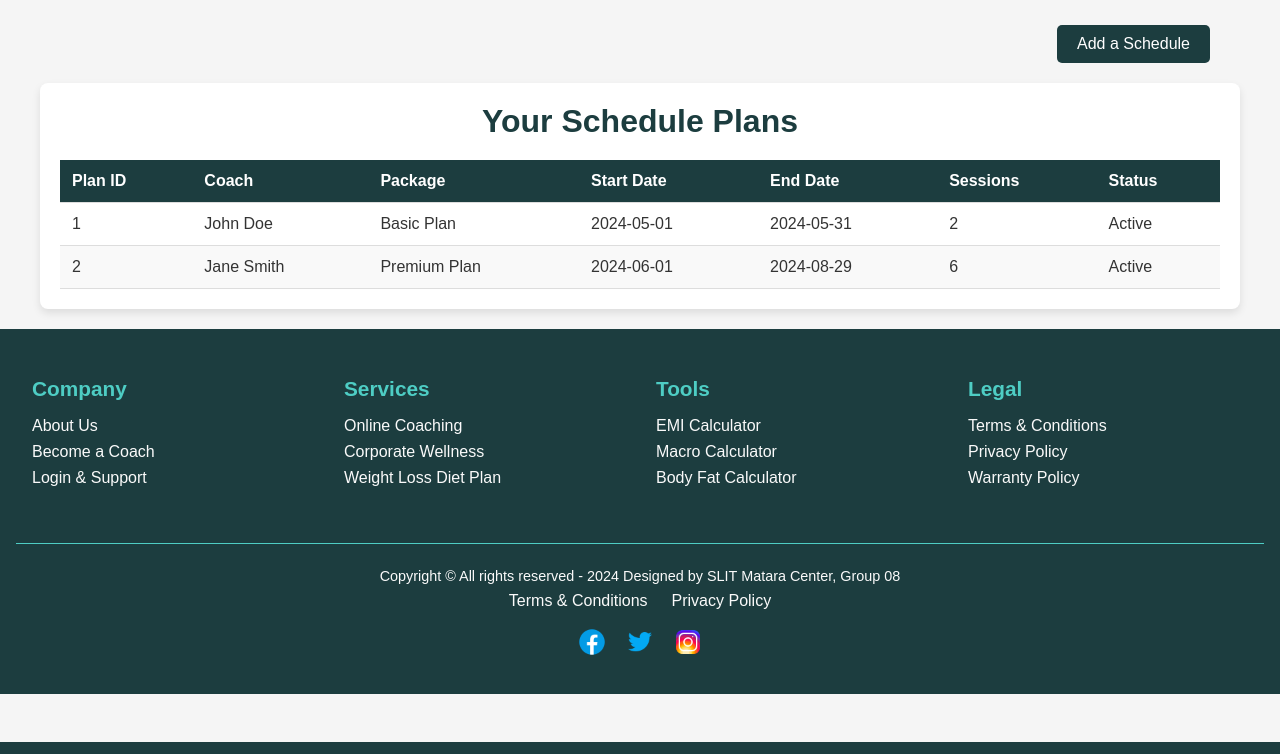
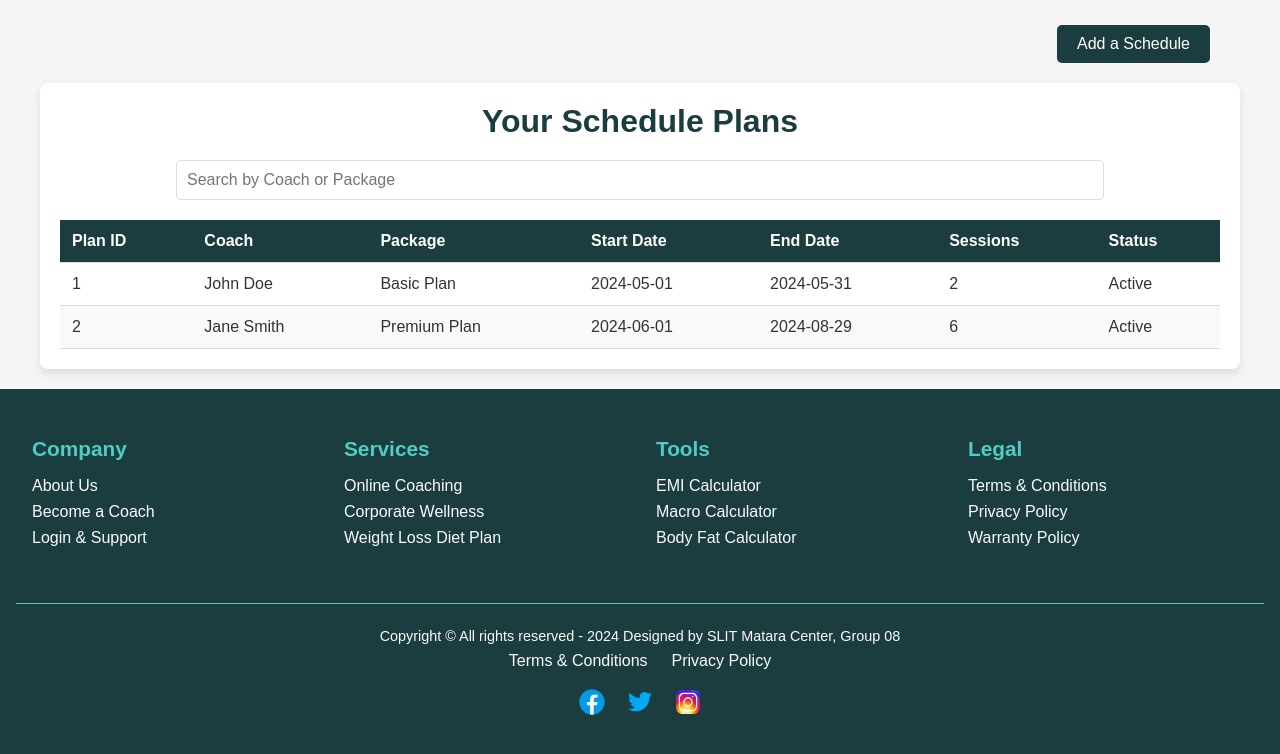
Before and after one commit to YeharaDananjaya/Project-06---Fitness-Master, a PHP site: page /view_schedule.php in a window 1280 px wide. Shown: the part 58-812 px from the top of the page. Run offline with PHP 8.4, Linux system fonts and the light colour scheme; a user stored in the database is signed in; data comes from the database, SQL or seed files in the repository.

Commit message:
search commit

```diff
--- a/src/add_schedule_plan.php
+++ b/src/add_schedule_plan.php
@@ -1,4 +1,7 @@
 <?php
+
+ob_start();
+session_start();
 // Include navbar and database connection
 include("navbar.php");
 include("db.php"); // Ensure db.php sets up a MySQLi connection
@@ -25,7 +28,6 @@ if (isset($_POST['add_schedule_plan'])) {
 
         if ($con->query($sql) === TRUE) {
             // Set the feedback message in the session
-            session_start();
             $_SESSION['feedbackMessage'] = "Workout plan added successfully!";
 
             // Redirect to the view schedule page
@@ -36,6 +38,7 @@ if (isset($_POST['add_schedule_plan'])) {
         }
     }
 }
+ob_end_flush();
 ?>
 
 <!DOCTYPE html>
--- a/src/styles/schedules.css
+++ b/src/styles/schedules.css
@@ -43,6 +43,26 @@ body {
 .add-schedule-button:hover {
     background-color: #145052; /* Darker color on hover */
 }
+
+/* Search Bar Styles */
+.search-container {
+    margin: 20px 0;
+    text-align: center; /* Center align the search bar */
+}
+
+.search-container input[type="text"] {
+    width: 80%; /* Width of the search bar */
+    padding: 10px; /* Padding for the input */
+    border: 1px solid #ddd; /* Border style */
+    border-radius: 5px; /* Rounded corners */
+    font-size: 16px; /* Font size */
+}
+
+.search-container input[type="text"]:focus {
+    border-color: #1c3d3f; /* Change border color on focus */
+    outline: none; /* Remove default outline */
+}
+
 
 
 
--- a/src/view_schedule.php
+++ b/src/view_schedule.php
@@ -30,11 +30,15 @@ $result = $stmt->get_result();
     <a href="add_schedule_plan.php" class="add-schedule-button">Add a Schedule</a>
 </div>
 
-
 <div class="container">
     <h1>Your Schedule Plans</h1>
 
-    <table>
+    <!-- Search Bar -->
+    <div class="search-container">
+        <input type="text" id="search" placeholder="Search by Coach or Package" onkeyup="searchFunction()">
+    </div>
+
+    <table id="scheduleTable">
         <thead>
             <tr>
                 <th>Plan ID</th>
@@ -63,5 +67,29 @@ $result = $stmt->get_result();
 </div>
 
 <?php include 'footer.php'; ?>
+
+<script>
+    function searchFunction() {
+        const input = document.getElementById('search');
+        const filter = input.value.toLowerCase();
+        const table = document.getElementById('scheduleTable');
+        const tr = table.getElementsByTagName('tr');
+
+        for (let i = 1; i < tr.length; i++) {
+            let tdCoach = tr[i].getElementsByTagName('td')[1];
+            let tdPackage = tr[i].getElementsByTagName('td')[2];
+            if (tdCoach || tdPackage) {
+                const txtValueCoach = tdCoach.textContent || tdCoach.innerText;
+                const txtValuePackage = tdPackage.textContent || tdPackage.innerText;
+                if (txtValueCoach.toLowerCase().indexOf(filter) > -1 || txtValuePackage.toLowerCase().indexOf(filter) > -1) {
+                    tr[i].style.display = "";
+                } else {
+                    tr[i].style.display = "none";
+                }
+            }
+        }
+    }
+</script>
+
 </body>
 </html>
```
Also changed, not shown: src/workout_plan_success.php (+23 -6 lines).
